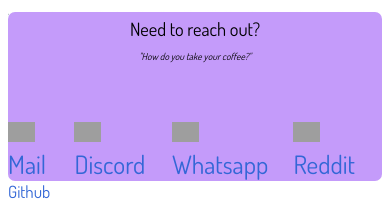
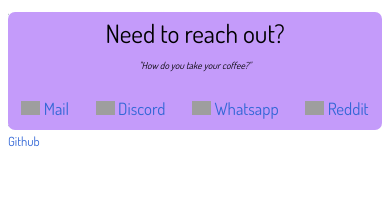
Before and after one commit to drelveren/drelveren.github.io, a plain HTML site: page index.html in a window 390 px wide. Shown: the part 1334-1541 px from the top of the page. After the commit the page ends 1492 px from the top, so only its background shows below. Drawn offline with Linux system fonts and the light colour scheme; grey boxes are pictures that could not be loaded.

Commit message:
fixed contact section sizes breaking on mobile

```diff
--- a/stylesheets/index.css
+++ b/stylesheets/index.css
@@ -157,7 +157,7 @@ a {
 
 #profile-link {
 
-    font-size:2vh;
+    font-size:1.5vh;
 }
 
 
@@ -221,7 +221,7 @@ a {
 
     #contact{
         border-radius:7px;
-        height:20vh;
+        height:14vh;
     }
 
     #contact-header{
@@ -230,7 +230,7 @@ a {
     }
 
     #contact-header > h {
-        font-size:115%;
+        font-size:3vh;
     }
 
     #contact-header > p {
@@ -240,7 +240,7 @@ a {
     #contact-links{
         width: 100%;
         height: 15%;
-        font-size: 3vh;
+        font-size: 2vh;
         margin:auto;
     }
 
```
